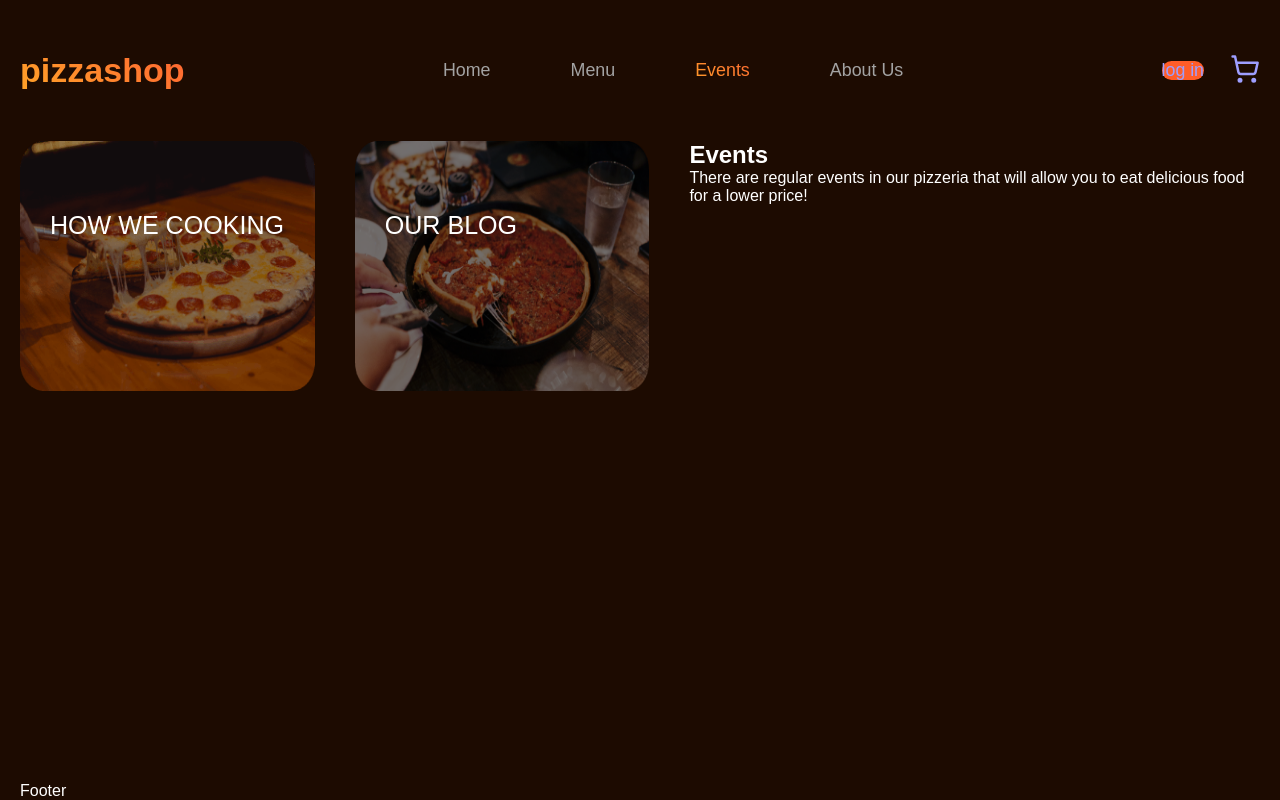
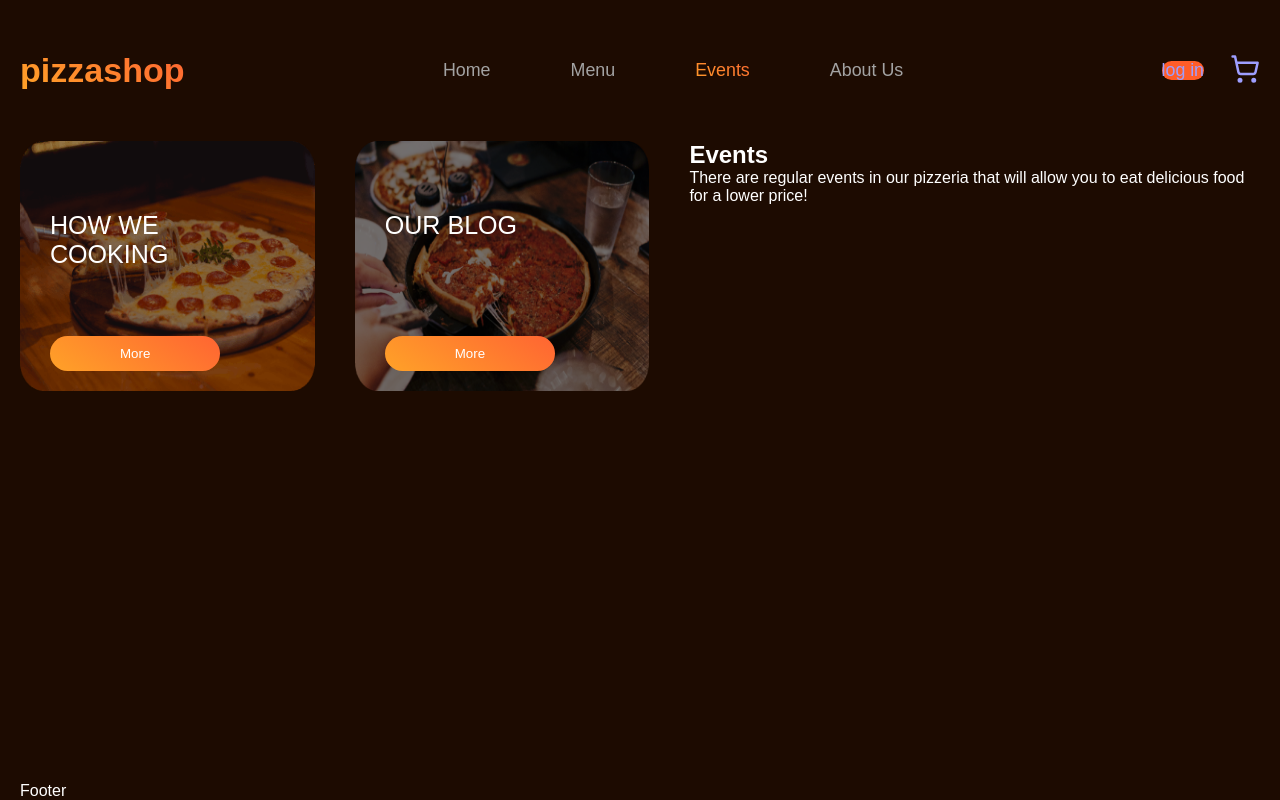
Before and after one commit to zh1kaa/Pizza, a Next.js app: page /events in a window 1280 px wide. Built offline with nearby package versions, Linux system fonts and the light colour scheme.

Commit message:
feat: add button styling and improve layout in Blog section

```diff
--- a/src/components/pages/events/sections/Blog.module.scss
+++ b/src/components/pages/events/sections/Blog.module.scss
@@ -25,6 +25,19 @@
 				font-weight: 500;
 				font-size: 25.09px;
 			}
+			.block_button {
+				position: absolute;
+				bottom: 20px;
+				left: 30px;
+				padding: 10px 70px;
+				background: linear-gradient(
+					215.37deg,
+					rgba(255, 100.17498016357422, 50.40979766845703, 1),
+					rgba(255, 161.99241638183594, 39.78480911254883, 1) 100%
+				);
+				border: none;
+				border-radius: 50px;
+			}
 		}
 	}
 }
--- a/src/components/pages/events/sections/Blog.tsx
+++ b/src/components/pages/events/sections/Blog.tsx
@@ -11,11 +11,15 @@ export const Blog: FC = () => {
 				<div className={scss.content}>
 					<div className={scss.block}>
 						<Image className={scss.Image} src={cook} alt="blogImage" />
-						<h1 className={scss.description}>HOW WE COOKING</h1>
+						<h1 className={scss.description}>
+							HOW WE <br /> COOKING
+						</h1>
+						<button className={scss.block_button}>More</button>
 					</div>
 					<div className={scss.block}>
 						<Image className={scss.Image} src={blogImage} alt="blogImage" />
 						<h1 className={scss.description}>OUR BLOG</h1>
+						<button className={scss.block_button}>More</button>
 					</div>
 					<div className={scss.titleBlock}>
 						<h1 className={scss.title}> Events</h1>
--- a/src/components/pages/menu/sections/DefaultPizza.tsx
+++ b/src/components/pages/menu/sections/DefaultPizza.tsx
@@ -142,7 +142,6 @@ export const DefaultPizza: FC = () => {
 											</button>
 										</div>
 									</div>
-
 									<button
 										className={scss.order_now}
 										onClick={() => handleAddToBasket(pizza)}>
```
